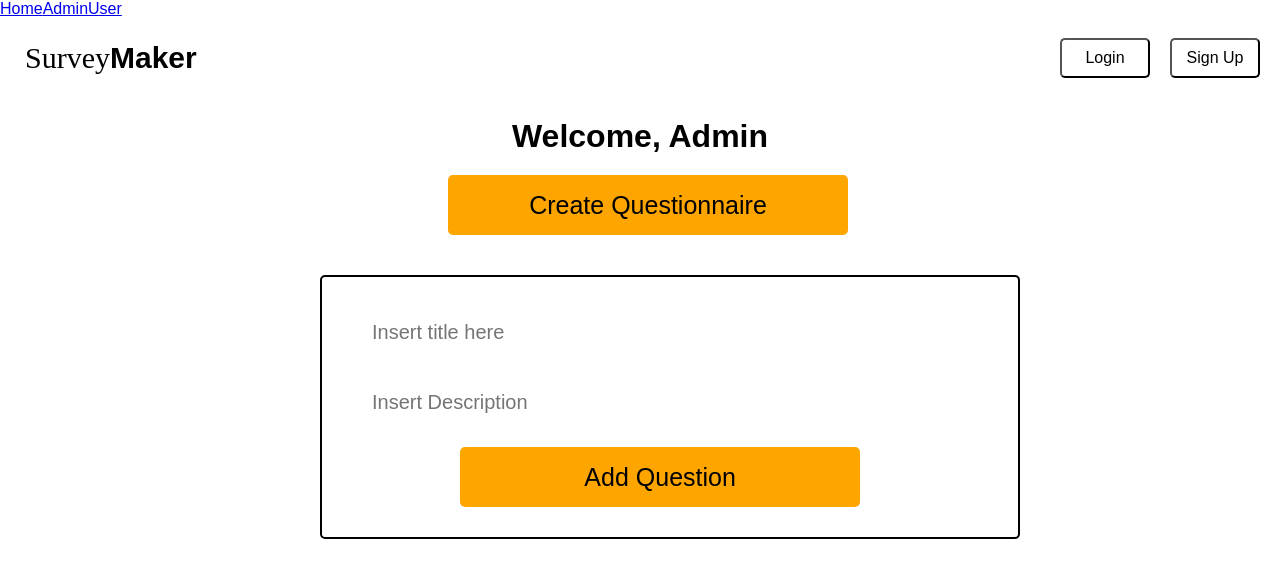
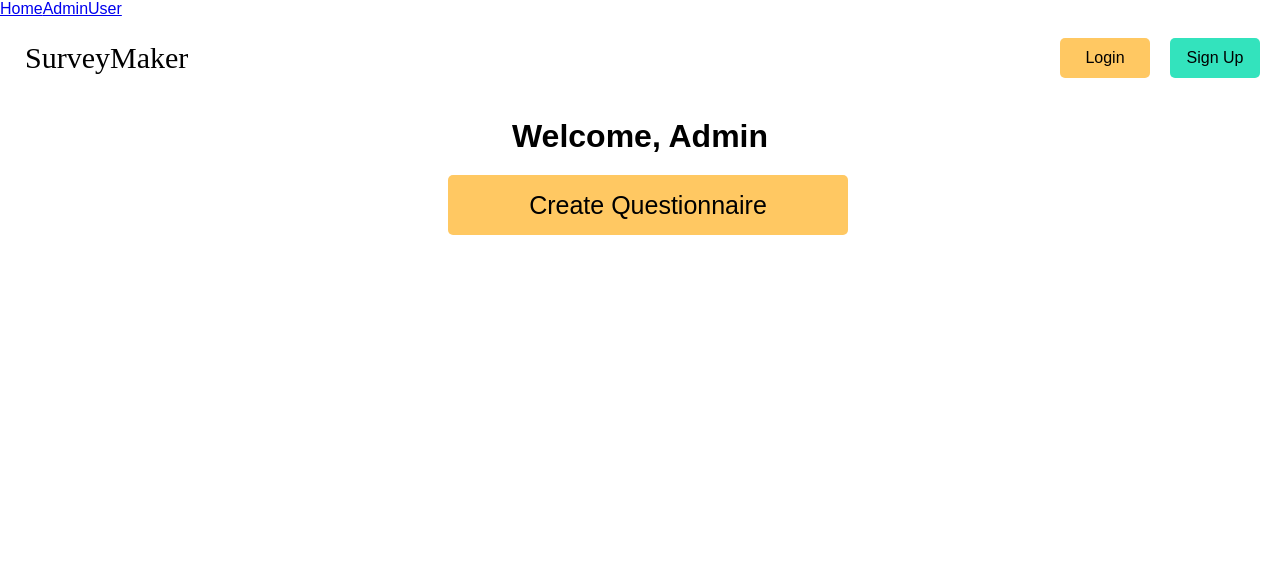
Before and after one commit to nour-msh/survey-project, a React (Create React App) app in the folder frontend/: page /admin in a window 1280 px wide. Shown: the top 578 px of the page. Built offline with nearby package versions, Linux system fonts and the light colour scheme.

Commit message:
Editing Survey functionality

```diff
--- a/frontend/src/App.css
+++ b/frontend/src/App.css
@@ -11,6 +11,14 @@
   width:90px;
   margin-right: 20px;
   font-size: 16px;
+}
+.orange{
+  background-color: #ffc862;
+  border:none;
+}
+.yellow{
+  background-color: rgb(51, 227, 189);
+  border:none;
 }
 .nav-bar {
   display: flex;
@@ -100,7 +108,7 @@
   border-radius: 5px;
   margin-left: 35%;
   border: none;
-  background-color: orange;
+  background-color: #ffc862;
 }
 /* .dropdown {
   position: relative;
@@ -131,7 +139,7 @@
   height:fit-content;
   background-color: white;
   border-radius: 5px;
-  border: 2px solid;
+  border: 2px solid #d5d5d5;
   font-size: 20px;
   padding:30px;
   margin-left: 25%;
@@ -142,7 +150,7 @@
 .surveyContainer> input{
   width:620px;
   height:50px;
-  border: none;
+  border:1px solid #d5d5d5;
   border-radius: 5px;
   font-size: 20px;
   margin-bottom: 20px;
--- a/frontend/src/App.js
+++ b/frontend/src/App.js
@@ -4,7 +4,6 @@ import Nav from "./Components/Nav";
 import Home from "./Pages/Home";
 import Admin from "./Pages/Admin";
 import User from "./Pages/User";
-import About from "./Components/About";
 
 function App() {
   return (
--- a/frontend/src/Components/LoginForm.js
+++ b/frontend/src/Components/LoginForm.js
@@ -17,7 +17,7 @@ function LoginForm() {
               placeholder='Enter Password'
 
             />
-            <button className="btn">Login</button>
+            <button className="btn orange">Login</button>
 
         </form>
       </div>
--- a/frontend/src/Components/Nav.js
+++ b/frontend/src/Components/Nav.js
@@ -19,17 +19,17 @@ function Nav() {
       </Link>
       <nav className="nav-bar">
         <h2>
-          Survey<strong>Maker</strong>
+          SurveyMaker
         </h2>
         <div>
-          <button className="btn"
+          <button className="btn orange"
             onClick={() => {
               setLoginForm(!showForm);
             }}
             >
             Login
           </button>
-          <button className="btn" onClick={() => {
+          <button className="btn yellow" onClick={() => {
               setSignupForm(!openForm);
             }}
             >
--- a/frontend/src/Components/SignupForm.js
+++ b/frontend/src/Components/SignupForm.js
@@ -17,7 +17,7 @@ function SignupForm() {
               placeholder='Enter Password'
 
             />
-            <button>Sign Up</button>
+            <button className="btn orange" >Sign Up</button>
         </form>
       </div>
     )
--- a/frontend/src/Components/Survey.js
+++ b/frontend/src/Components/Survey.js
@@ -1,4 +1,5 @@
-import React, { Component } from 'react';
+// import React, { useState } from 'react';
+
 
 function Survey(){
     return(
--- a/frontend/src/Pages/Admin.js
+++ b/frontend/src/Pages/Admin.js
@@ -1,12 +1,21 @@
-import Survey from '../Components/Survey'
+import Survey from '../Components/Survey';
+import React, { useState } from "react";
 
-const Profile = () => {
+
+const Admin = () => {
+    const [openSurvey, setSurveyForm] = useState(false);
     return (
+        <>
     <div className="adminAccess">
         <h1>Welcome, Admin</h1>
-        <button className="create-btn" >Create Questionnaire</button>
-        <Survey/>
+        <div>
+            <button className="create-btn" onClick={() => {
+                setSurveyForm(!openSurvey);
+                }}>Create Questionnaire</button>
+        </div>
     </div>
+    <div>{openSurvey && <Survey/>}</div>
+    </>
     )
    };
-   export default Profile;
+   export default Admin;
```
